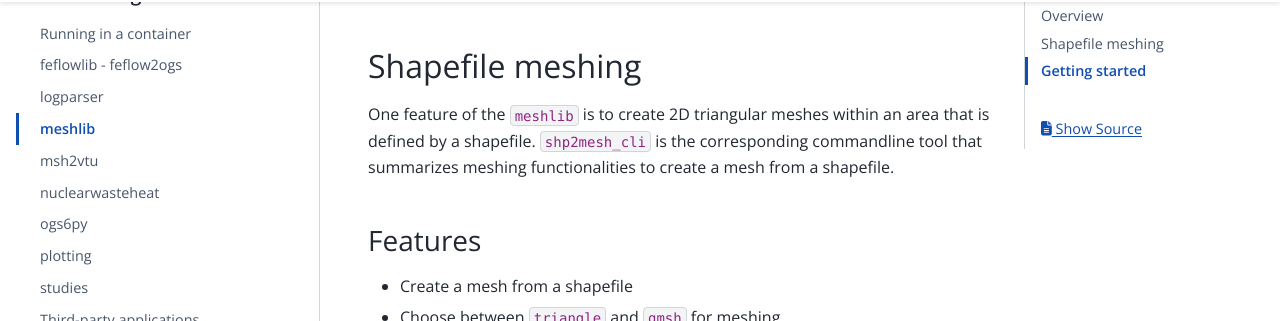
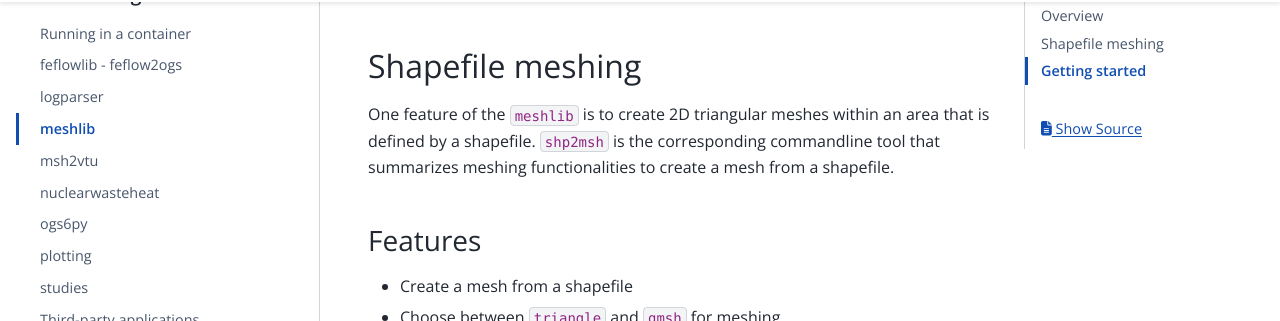
Before and after one commit to ufz/ogstools, a Sphinx documentation site: the page built from docs/user-guide/meshlib.md, in a window 1280 px wide and 900 px high, scrolled down 592 px. Shown: the part 126-447 px from the top of the window. Built offline with Sphinx 7.4.7 and the PyData theme 0.15.4, drawn with Linux system fonts in a browser that asks for light colours; pages that are not in the unit, such as notebooks, are missing from menus; the version number could not be read and is left out; comment, search, counter and statistics services are not loaded.

Commit message:
[web] Fixed typo shp2mesh -> shp2msh.

````diff
--- a/docs/user-guide/meshlib.md
+++ b/docs/user-guide/meshlib.md
@@ -14,7 +14,7 @@ A unique aspect of `meshlib` is its seamless integration with both pyvista and o
 ## Shapefile meshing
 
 One feature of the `meshlib` is to create 2D triangular meshes within an area that is defined by a shapefile.
-`shp2mesh_cli` is the corresponding commandline tool that summarizes meshing functionalities to create a mesh from a shapefile.
+`shp2msh` is the corresponding commandline tool that summarizes meshing functionalities to create a mesh from a shapefile.
 
 ### Features
 
@@ -28,7 +28,7 @@ One feature of the `meshlib` is to create 2D triangular meshes within an area th
 ---
 module: ogstools.meshlib.shp2msh_cli
 func: parser
-prog: shp2mesh
+prog: shp2msh
 ---
 ```
 
````
